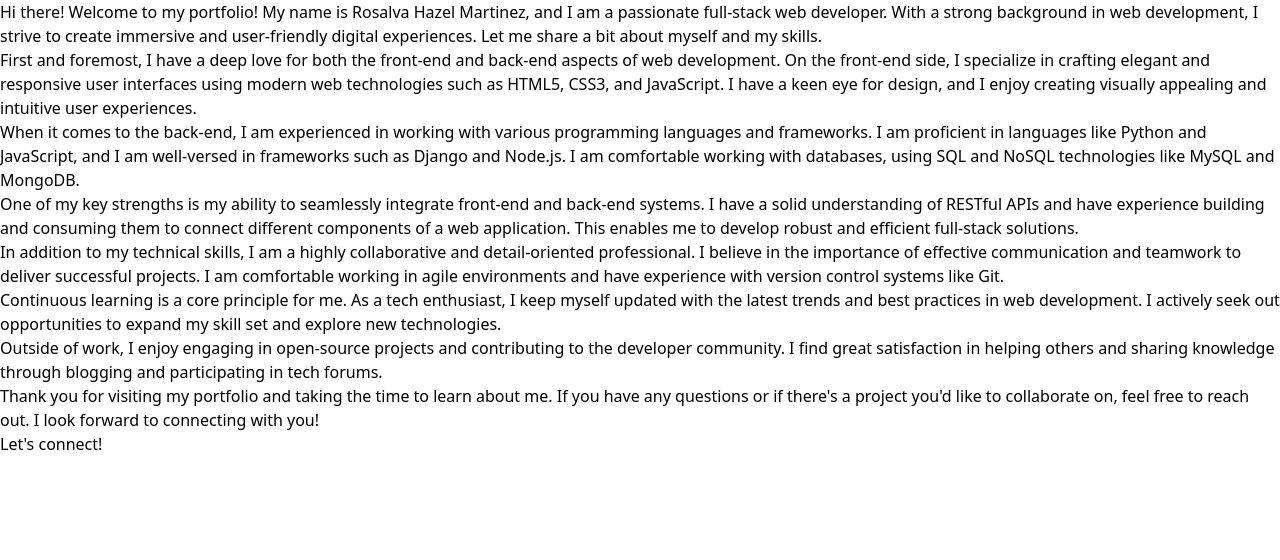
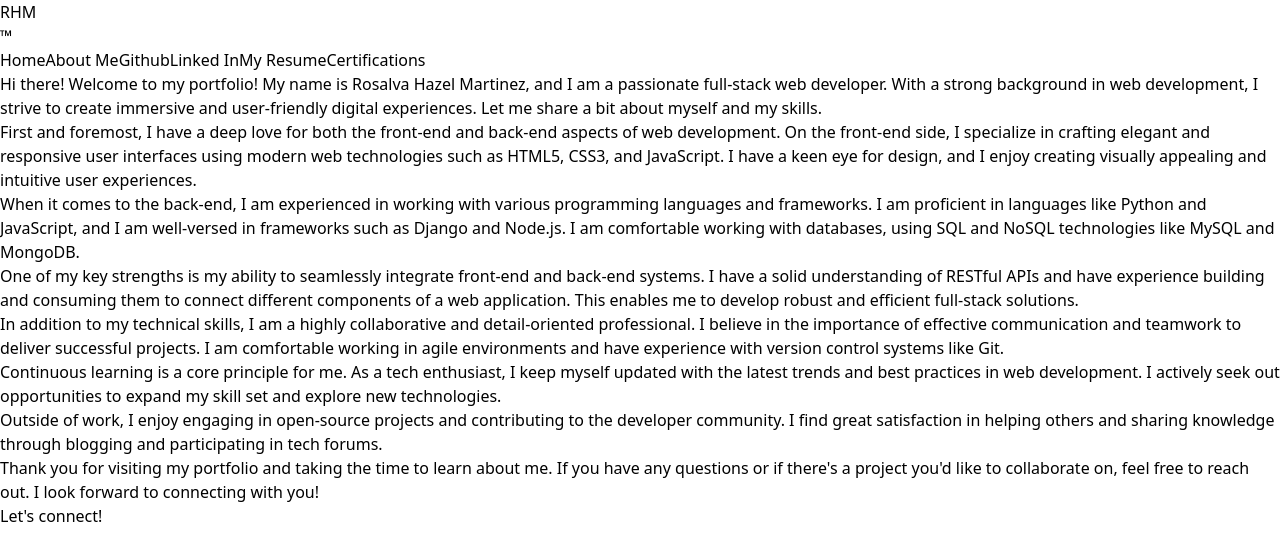
Before and after one commit to RosalvaMartinez/dev_portfolio, a React (Vite) app: page /about in a window 1280 px wide. Shown: the top 560 px of the page. Built offline with nearby package versions, Linux system fonts and the light colour scheme.

Commit message:
Refactor main.tsx

```diff
--- a/src/App.tsx
+++ b/src/App.tsx
@@ -1,14 +1,12 @@
 //import { useState } from 'react'
 //import Jumbotron from './components/Jumbotron'
 import Mainpage from './components/Mainpage'
-import Header from './components/Header'
 
 function App() {
   //const [count, setCount] = useState(0)
 
   return (
     <>
-      <Header />
       <Mainpage />
     </>
   )
--- a/src/main.tsx
+++ b/src/main.tsx
@@ -4,8 +4,7 @@
 import './index.css'
 
 import About from './components/About.tsx'
-import Email from './components/Email.tsx'
-import MyResume from './components/MyResume.tsx'
+import Layout from './components/Layout.tsx'
 
 import {
   createBrowserRouter,
@@ -18,20 +17,14 @@
     element: <App />
   },
   {
-    path: "/email",
-    element: <Email />
-  },
-  {
     path: "/about",
     element: <About />
-  },
-  {
-    path: "/resume",
-    element: <MyResume />
   }
 ])
 ReactDOM.createRoot(document.getElementById('root') as HTMLElement).render(
   <React.StrictMode>
-    <RouterProvider router={router} />
+    <Layout>
+      <RouterProvider router={router} />
+    </Layout>
   </React.StrictMode>,
 )
```
